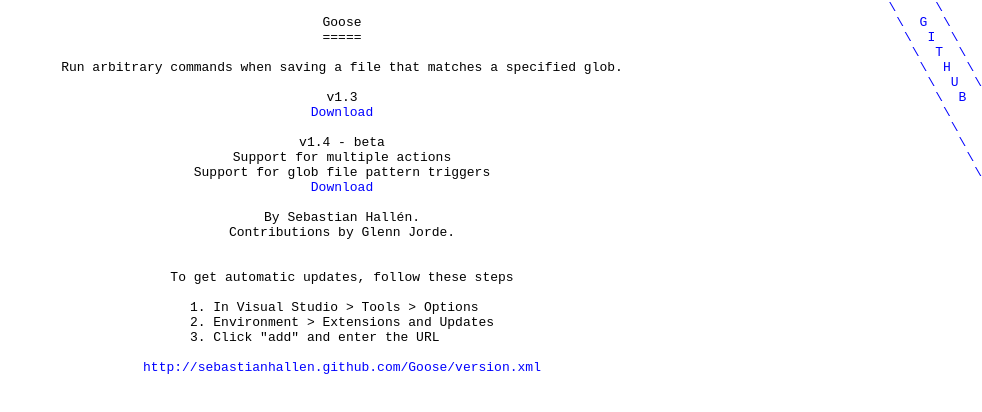
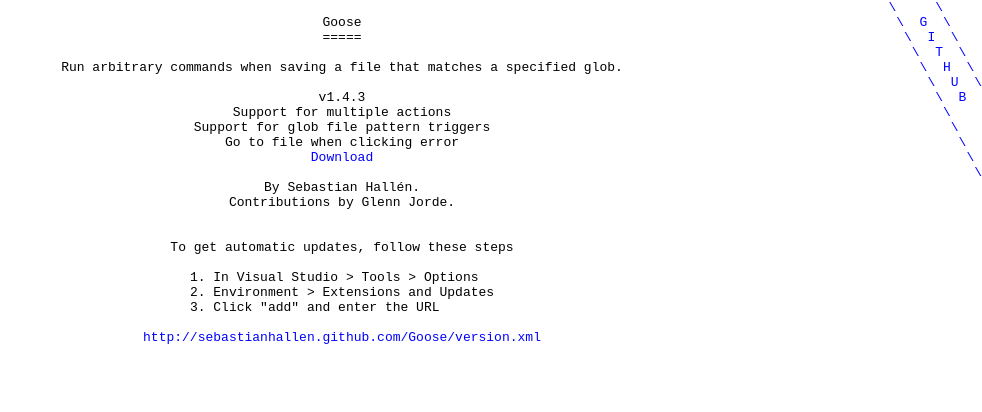
Before and after one commit to sebastianhallen/Goose, a plain HTML site: page index.html in a window 1280 px wide. Shown: the whole page, without its empty margins (298-1280 px from the left). Drawn offline with Linux system fonts and the light colour scheme.

Commit message:
updated installer and removed beta

```diff
--- a/index.html
+++ b/index.html
@@ -12,13 +12,11 @@ Goose
 
 Run arbitrary commands when saving a file that matches a specified glob.
 
-v1.3
-<a href="installer/Goose-v1.3.vsix">Download</a>
-
-v1.4 - beta
+v1.4.3
 Support for multiple actions
 Support for glob file pattern triggers
-<a href="installer/Goose-v1.4.vsix">Download</a>
+Go to file when clicking error
+<a href="installer/Goose-v1.4.3.vsix">Download</a>
 
 By Sebastian Hallén.
 Contributions by Glenn Jorde.
```
Also changed, not shown: 1 other file.
